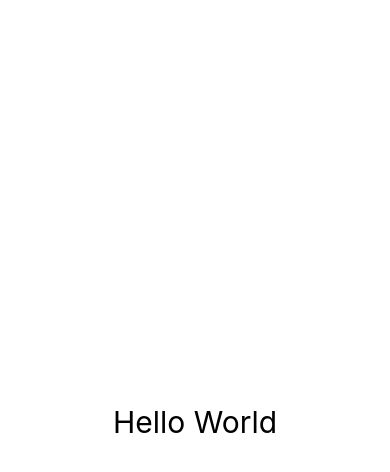
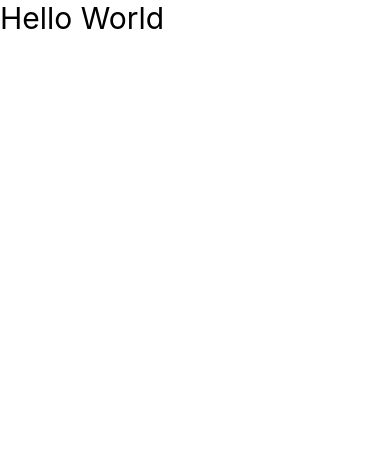
Before and after one commit to SheheryarAli-Arbisoft/ReactNativeConcepts, a React Native app: screen / in a window 390 px wide. Shown: the top 472 px of the page. Built offline with nearby package versions, Linux system fonts and the light colour scheme.

Commit message:
Created the app

```diff
--- a/App.js
+++ b/App.js
@@ -1,12 +1,7 @@
 import React from 'react';
-import { View, Text, StyleSheet } from 'react-native';
+import { SafeAreaView, Text, StyleSheet } from 'react-native';
 
 const styles = StyleSheet.create({
-  container: {
-    flex: 1,
-    justifyContent: 'center',
-    alignItems: 'center',
-  },
   text: {
     fontSize: 30,
   },
@@ -14,9 +9,9 @@ const styles = StyleSheet.create({
 
 const App = () => {
   return (
-    <View style={styles.container}>
+    <SafeAreaView>
       <Text style={styles.text}>Hello World</Text>
-    </View>
+    </SafeAreaView>
   );
 };
 
```
Also changed, not shown: 1 other file (tests, documents, lock files or other folders).
